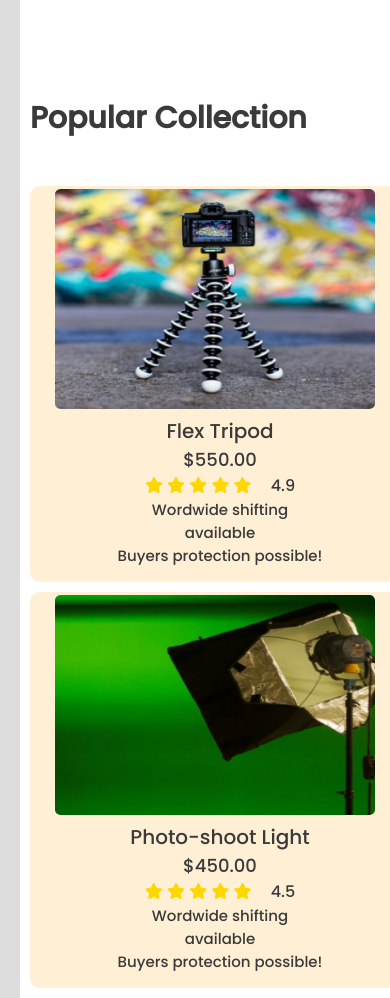
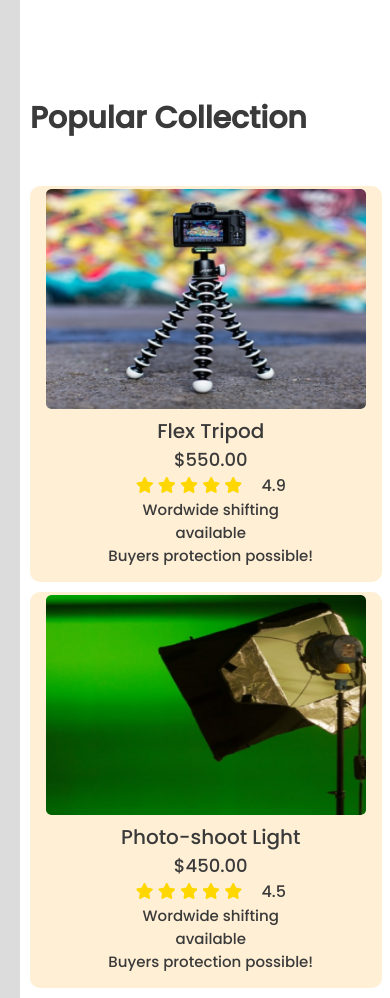
Before and after one commit to Riad15/influencer-gear, a plain HTML site: page index.html in a window 390 px wide. Shown: the part 1075-2073 px from the top of the page. Drawn offline with Linux system fonts and the light colour scheme; a web font is replaced by a local one.

Commit message:
responsive for 620px

```diff
--- a/style.css
+++ b/style.css
@@ -194,13 +194,14 @@ background-color: white;
     .logo{
         grid-template-columns: repeat(2,1fr);
         grid-row-gap: 10px;
+        width: 92%;
     }
     .popular-collection{
         grid-template-columns: repeat(1,1fr);
         grid-row-gap: 10px;
     }
     .card{
-        width: 100%;
+        width: 95%;
         height: 100%;
     }
     .up-comming-gsadget{
```
